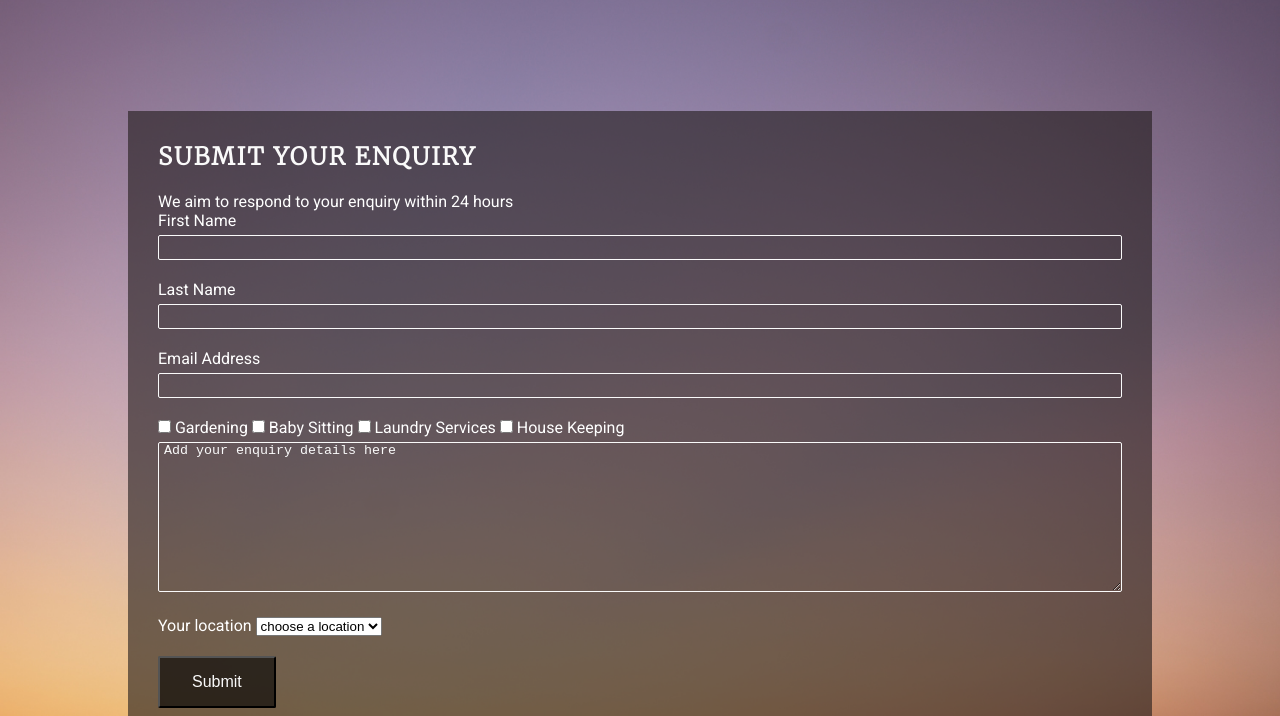
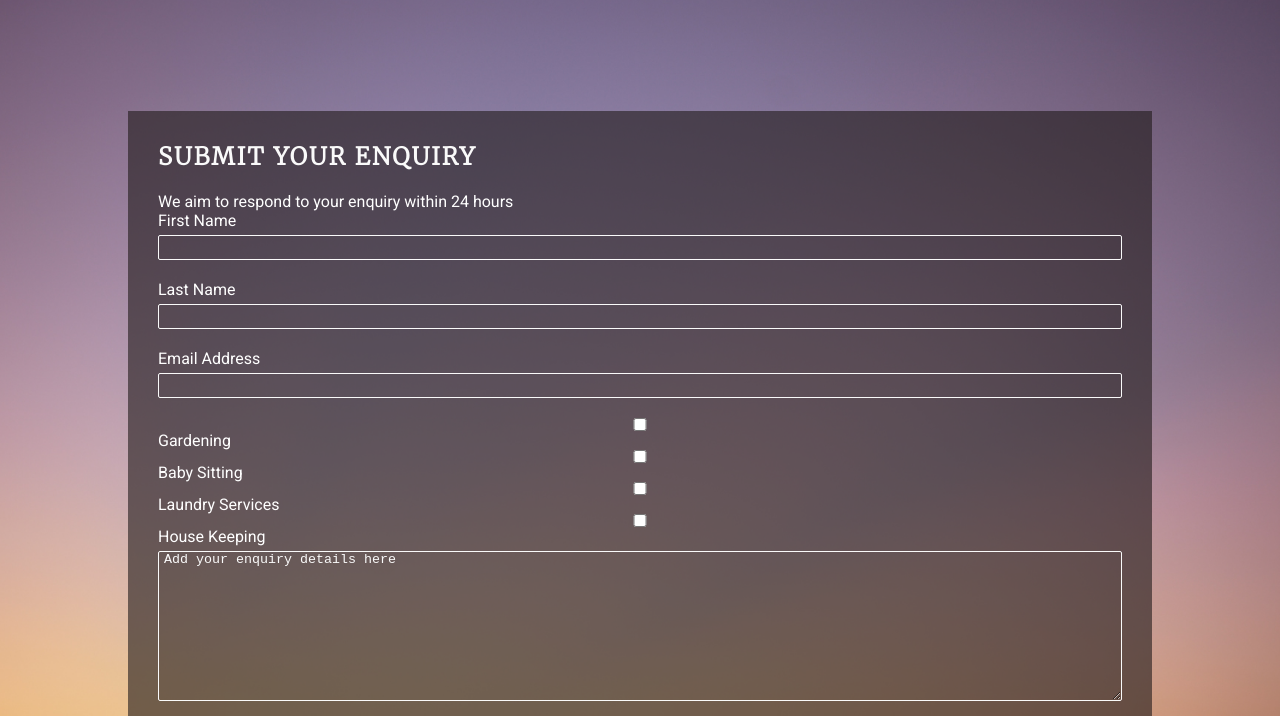
Before and after one commit to Flora-King/TopServices, a plain HTML site: page enquiry.html in a window 1280 px wide. Shown: the part 84-800 px from the top of the page. Drawn offline with Linux system fonts and the light colour scheme.

Commit message:
Add further style to enquiry form

```diff
--- a/assets/css/style.css
+++ b/assets/css/style.css
@@ -140,7 +140,6 @@ main {
     text-align: center;
     flex-basis: 200px;
     flex-grow: 1;
-    /* border: 2px solid white; */
     margin-bottom: 20px;
     width: 100%
 }
@@ -158,7 +157,6 @@ main {
 /* contact section */
 
 #contact-details {
-    /* background: url('../images/possible\ background.jpg') no-repeat center/cover; */
 
     display: flex;
     flex-wrap: wrap;
@@ -188,7 +186,6 @@ main {
 /*enquiry form*/
 
 #enquiry {
-    /* background-image: url("../images/signup-image.webp"); */
     background-size: cover;
     background-position: 75%;
     padding: 20px 10% 0 10%;
@@ -231,8 +228,8 @@ main {
     border-radius: 2px;
     padding: 0 5px;
 }
-.radio-buttons {
-    width: 100%;
+.checkbox {
+    width: 70%;
     display: flex;
     justify-content: space-between;
 }
@@ -256,16 +253,26 @@ main {
     display: flex;
     justify-content: space-evenly;
     list-style-type: none;
-    background: url('../images/possible\ background.jpg') no-repeat center/cover;
+    background-color: #252525;
 }
 
 #social-links > i {
     font-size: 160%;
     padding: 5%;
-    color: #3a3a3a;
+    color: #fafafa;
 }
 
-/* media queries */
+/* media queries start */
+
+@media screen and (min-width: 320px) {
+    .checkbox {
+        width: 150%;
+        display: flex;
+        justify-content: space-between;
+    }
+
+
+}
 
 @media screen and (min-width: 768px){
     /* header */
@@ -302,10 +309,15 @@ main {
         right: 50px;
     }
 
-    /* #contact {
-        width: 50%;
+    /* enquiry form*/
+
+    .checkbox {
+        width: 100%;
+        display: flex;
+        justify-content: space-between;
     }
-} */
+
+}
 
 /* larger devices [laptops and desktops of 992px plus] */
 @media screen and (min-width: 992px) {
@@ -341,27 +353,8 @@ main {
         align-self: flex-end;
     }
 
-    /* #services-image {
-        order: 0
-    } */
     #services-list div {
         margin-left: 80px;
     }
 }
-
-
-/* contact section */
-
-@media screen and (max-width: 1200px) {
-    #contact {
-        width: 40%;
-    }
-
-}
-
-@media screen and (max-width: 600px) {
-    #contact {
-        width: 90%;
-    }
-
-}
+/* media queries end*/
--- a/enquiry.html
+++ b/enquiry.html
@@ -41,13 +41,13 @@
                 <input type="text" id="lname" class="text-input" name="last_name" required>
                 <label for="email">Email Address</label>
                 <input type="email" id="email" class="text-input" name="email-address" required>
-                <input type="checkbox" id="gardening" name="service-type" value="gardening">
+                <input type="checkbox" class="checkbox"  id="gardening" name="service-type" value="gardening">
                 <label for="gardening">Gardening</label>
-                <input type="checkbox" id="baby-sitting" name="service-type" value="baby-sitting" >
+                <input type="checkbox" class="checkbox" id="baby-sitting" name="service-type" value="baby-sitting" >
                 <label for="baby-sitting">Baby Sitting</label>
-                <input type="checkbox" id="laundry" name="service-type" value="laundry">
+                <input type="checkbox" class="checkbox" id="laundry" name="service-type" value="laundry">
                 <label for="laundry">Laundry Services</label>
-                <input type="checkbox" id="house-keeping" name="service-type" value="house-keeping">
+                <input type="checkbox" class="checkbox" id="house-keeping" name="service-type" value="house-keeping">
                 <label for="house-keeping">House Keeping</label>
             <br>
                 <!--<label for="enquiry-desc">Enquiry Details</label>-->
```
